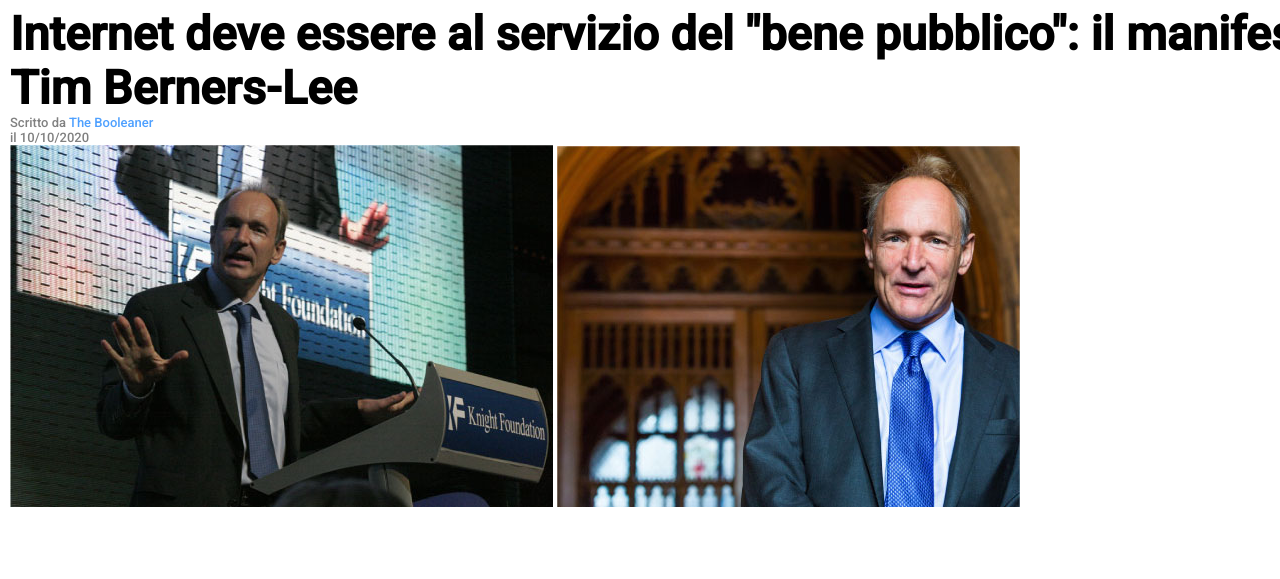
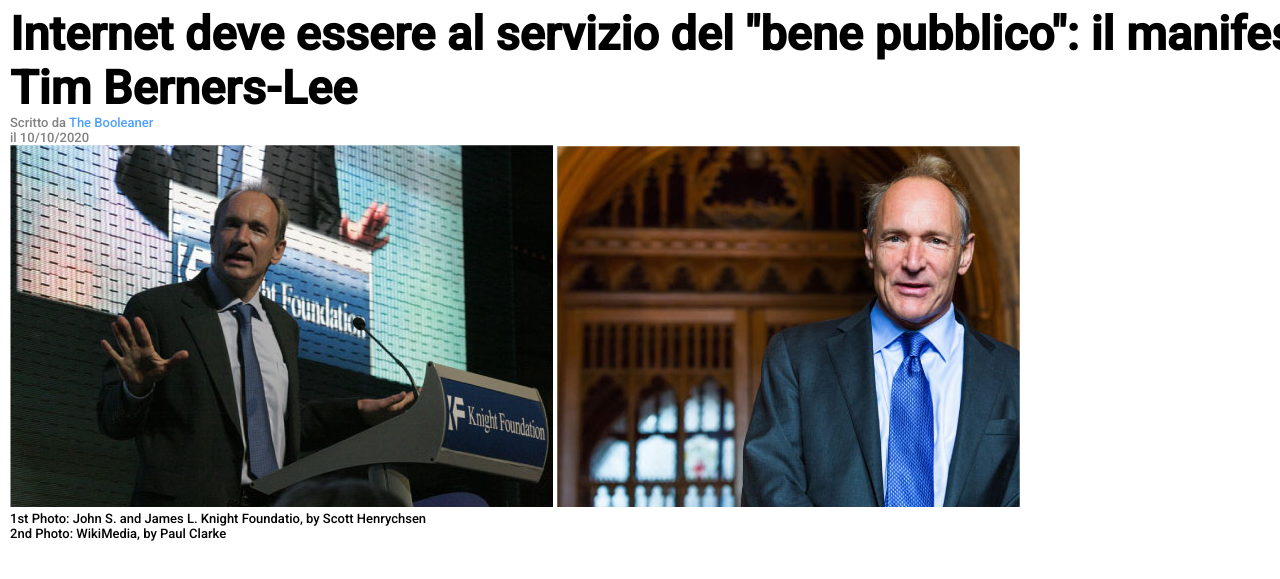
Before and after one commit to alessandroiero/html-css-booleaner, a plain HTML site: page index.html in a window 1280 px wide. Shown: the part 103-682 px from the top of the page. Drawn offline with Linux system fonts and the light colour scheme.

Commit message:
Seconda Section

```diff
--- a/css/style.css
+++ b/css/style.css
@@ -40,3 +40,9 @@ font-size: 40px;
     color: #4ea0ff;
 }
 /* Fine Prima Section */
+
+/* Seconda Section */
+.contenitore-biofoto{
+    font-size: small;
+}
+/* /Seconda Section */
--- a/index.html
+++ b/index.html
@@ -42,6 +42,10 @@
                         <img src="img/tim-1.jpg" alt="tim-uno">
                         <img src="img/tim-2.jpg" alt="tim-due">
                     </div>
+                    <div class="contenitore-biofoto">
+                        <p>1st Photo: John S. and James L. Knight Foundatio, by Scott Henrychsen</p>
+                        <p>2nd Photo: WikiMedia, by Paul Clarke</p>
+                    </div>
                 </section>
                 <!-- /Seconda Section -->
                 <section></section>
```
